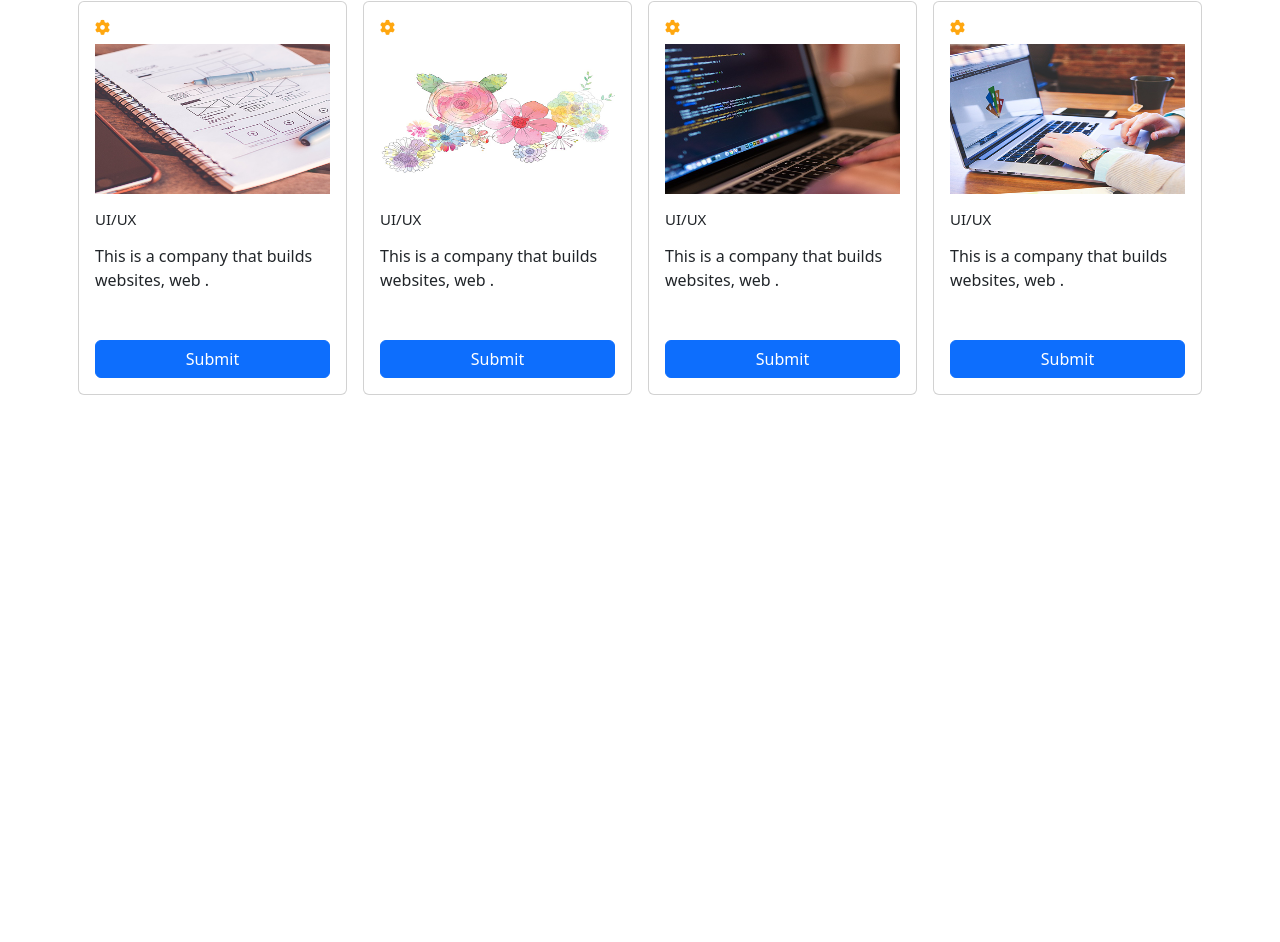
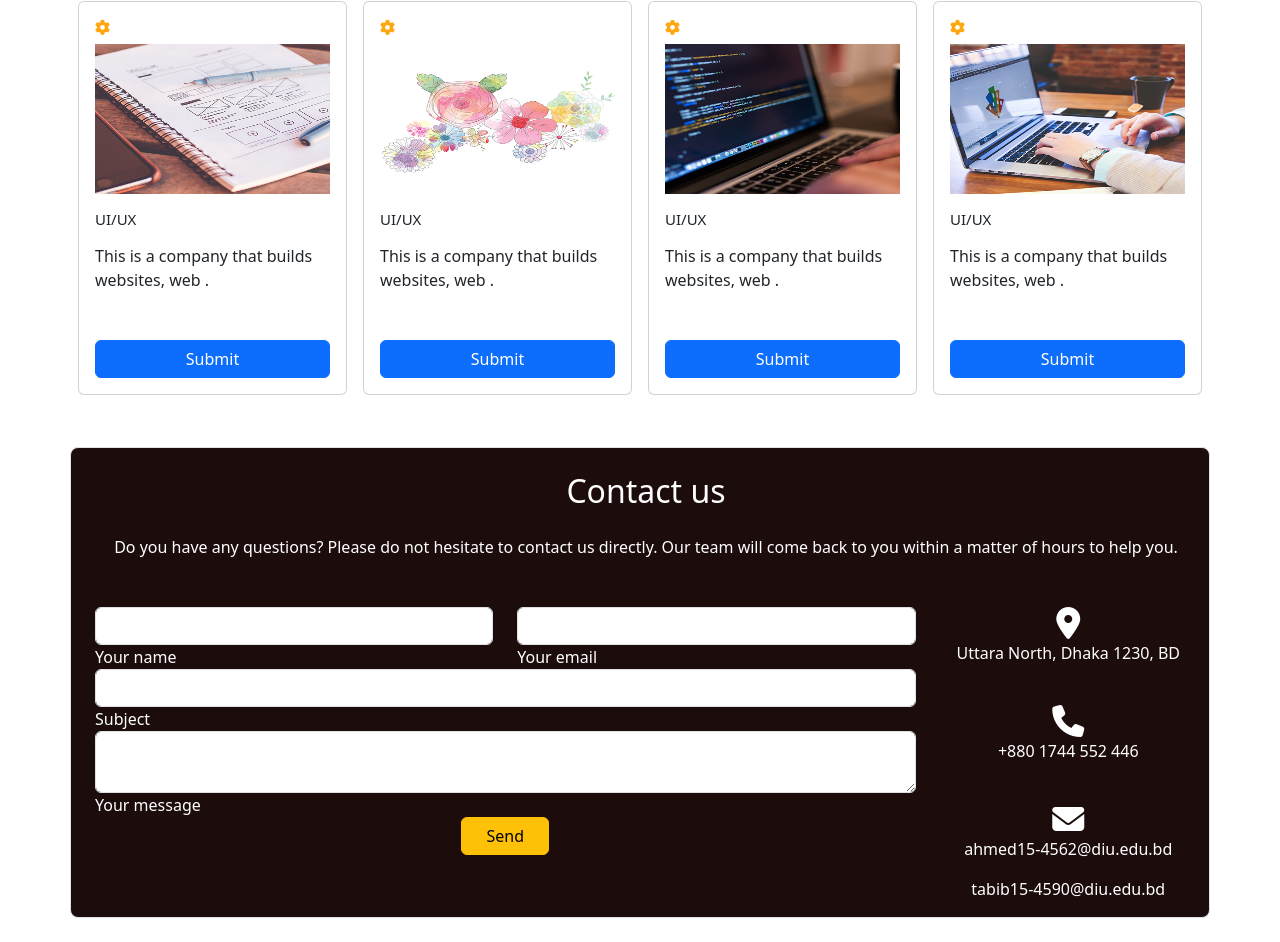
Before and after one commit to tabib-e-alahi/sp3-project, a plain HTML site: page index.html in a window 1280 px wide. Shown: the part 2105-3047 px from the top of the page. Before the commit the page ends 2552 px from the top, so only its background shows below. Drawn offline with nearby package versions, Linux system fonts and the light colour scheme.

Commit message:
contact us

```diff
--- a/index.html
+++ b/index.html
@@ -271,7 +271,7 @@
       </div>
 
       <!-- portfolio section  -->
-      <section class="mb-5 ">
+      <section class="mb-5">
         <div class="container mt-2">
           <div
             class="card card-block mb-2 mb-md-5 row col-sm-3 col-md-6 mx-auto card-heading-class"
@@ -284,7 +284,7 @@
           </div>
 
           <div class="row">
-            <div class="col-md-3 col-sm-6 my-div px-md-2 px-4 py-2 py-md-1 ">
+            <div class="col-md-3 col-sm-6 my-div px-md-2 px-4 py-2 py-md-1">
               <div class="card card-block p-3 my-card">
                 <h4 class="card-title text-right my-card-title">
                   <i class="fa-solid fa-gear"></i>
@@ -433,88 +433,6 @@
         </div>
       </section>
 
-      <!-- --------------------testimonial section --------------------- -->
-      <!-- <section class="pt-md-5 pt-3 mb-5">
-        <h1
-          class="my-5 text-center border border-lg rounded-3 w-50 w-md-25 mx-auto"
-        >
-          Testimonial
-        </h1>
-        <div class="row row-cols-1 row-cols-md-2 g-5 w-75 mx-auto">
-          <div class="col">
-            <div class="card p-3 card-shadow">
-              <div
-                class="d-flex flex-column flex-md-row align-items-center gap-3"
-              >
-                <img
-                  src="./images/client-1.jpg"
-                  class="card-img-top w-25"
-                  alt="..."
-                />
-                <div
-                  class="d-flex flex-column justify-content-center align-items-center justify-content-md-start align-items-md-start"
-                >
-                  <h5 class="card-title">Tabib E Alahi</h5>
-                  <p>Client</p>
-                </div>
-              </div>
-              <div class="mt-md-5 mt-2">
-                <p class="card-text testimonial-text">
-                  Lorem ipsum dolor sit amet consectetur adipisicing elit. Earum
-                  architecto rem ipsa voluptatum assumenda ut, amet facere vel
-                  quae fugiat dolore ratione non nobis iure debitis ea delectus
-                  nesciunt quibusdam libero voluptatibus repudiandae corrupti a
-                  sint molestias. Nemo, eaque quaerat. Lorem ipsum dolor sit
-                  amet consectetur adipisicing elit. Quaerat voluptates sit a
-                  quibusdam cupiditate, ex id nulla dolore rem unde aperiam
-                  omnis blanditiis! Nam ex inventore atque explicabo porro iusto
-                  cupiditate fuga? In velit consequatur officiis, pariatur eaque
-                  praesentium reprehenderit adipisci perferendis quae atque a
-                  repellat quibusdam libero veniam veritatis placeat fugiat
-                  illum suscipit aspernatur recusandae culpa ex molestiae porro!
-                </p>
-              </div>
-            </div>
-          </div>
-
-          <div class="col mt-5">
-            <div class="card p-3 card-shadow">
-              <div
-                class="d-flex flex-column flex-md-row align-items-center gap-3"
-              >
-                <img
-                  src="./images/client-1.jpg"
-                  class="card-img-top w-25"
-                  alt="..."
-                />
-                <div
-                  class="d-flex flex-column justify-content-center align-items-center justify-content-md-start align-items-md-start"
-                >
-                  <h5 class="card-title">Tanzim Ahmed</h5>
-                  <p>Client</p>
-                </div>
-              </div>
-              <div class="mt-md-5 mt-2">
-                <p class="card-text testimonial-text">
-                  Lorem ipsum dolor sit amet consectetur adipisicing elit. Earum
-                  architecto rem ipsa voluptatum assumenda ut, amet facere vel
-                  quae fugiat dolore ratione non nobis iure debitis ea delectus
-                  nesciunt quibusdam libero voluptatibus repudiandae corrupti a
-                  sint molestias. Nemo, eaque quaerat. Lorem ipsum dolor sit
-                  amet consectetur adipisicing elit. Quaerat voluptates sit a
-                  quibusdam cupiditate, ex id nulla dolore rem unde aperiam
-                  omnis blanditiis! Nam ex inventore atque explicabo porro iusto
-                  cupiditate fuga? In velit consequatur officiis, pariatur eaque
-                  praesentium reprehenderit adipisci perferendis quae atque a
-                  repellat quibusdam libero veniam veritatis placeat fugiat
-                  illum suscipit aspernatur recusandae culpa ex molestiae porro!
-                </p>
-              </div>
-            </div>
-          </div>
-        </div>
-      </section> -->
-      <!-- modal section =----------------------------=== -->
       <div
         class="modal fade"
         id="modalCentered"
@@ -575,36 +493,135 @@
         </div>
       </div>
 
-      <section></section>
+
+
+
+      <section>
+        <!--Section: Contact v.2-->
+        <section class="mb-4 container border border-lg rounded-3 my-bg-contact ps-md-4 text-white">
+          <!--Section heading-->
+          <h2 class="h1-responsive font-weight-bold text-center my-4">
+            Contact us
+          </h2>
+          <!--Section description-->
+          <p class="text-center w-responsive mx-auto mb-5">
+            Do you have any questions? Please do not hesitate to contact us
+            directly. Our team will come back to you within a matter of hours to
+            help you.
+          </p>
+
+          <div class="row">
+            <!--Grid column-->
+            <div class="col-md-9 mb-md-0 mb-5">
+              <form
+                id="contact-form"
+                name="contact-form"
+                action="mail.php"
+                method="POST"
+              >
+                <!--Grid row-->
+                <div class="row">
+                  <!--Grid column-->
+                  <div class="col-md-6">
+                    <div class="md-form mb-0">
+                      <input
+                        type="text"
+                        id="name"
+                        name="name"
+                        class="form-control"
+                      />
+                      <label for="name" class="">Your name</label>
+                    </div>
+                  </div>
+                  <!--Grid column-->
+
+                  <!--Grid column-->
+                  <div class="col-md-6">
+                    <div class="md-form mb-0">
+                      <input
+                        type="text"
+                        id="email"
+                        name="email"
+                        class="form-control"
+                      />
+                      <label for="email" class="">Your email</label>
+                    </div>
+                  </div>
+                  <!--Grid column-->
+                </div>
+                <!--Grid row-->
+
+                <!--Grid row-->
+                <div class="row">
+                  <div class="col-md-12">
+                    <div class="md-form mb-0">
+                      <input
+                        type="text"
+                        id="subject"
+                        name="subject"
+                        class="form-control"
+                      />
+                      <label for="subject" class="">Subject</label>
+                    </div>
+                  </div>
+                </div>
+                <!--Grid row-->
+
+                <!--Grid row-->
+                <div class="row">
+                  <!--Grid column-->
+                  <div class="col-md-12">
+                    <div class="md-form">
+                      <textarea
+                        type="text"
+                        id="message"
+                        name="message"
+                        rows="2"
+                        class="form-control md-textarea"
+                      ></textarea>
+                      <label for="message">Your message</label>
+                    </div>
+                  </div>
+                </div>
+                <!--Grid row-->
+              </form>
+
+              <div class="text-center text-md-left">
+                <a
+                  class="btn btn-warning px-4"
+                  >Send</a
+                >
+              </div>
+              <div class="status"></div>
+            </div>
+            <!--Grid column-->
+
+            <!--Grid column-->
+            <div class="col-md-3 text-center">
+              <ul class="list-unstyled mb-0">
+                <li>
+                  <i class="fas fa-map-marker-alt fa-2x"></i>
+                  <p>Uttara North, Dhaka 1230, BD</p>
+                </li>
+
+                <li>
+                  <i class="fas fa-phone mt-4 fa-2x"></i>
+                  <p>+880 1744 552 446</p>
+                </li>
+
+                <li>
+                  <i class="fas fa-envelope mt-4 fa-2x"></i>
+                  <p>ahmed15-4562@diu.edu.bd</p>
+                  <p>tabib15-4590@diu.edu.bd</p>
+
+                </li>
+              </ul>
+            </div>
+            <!--Grid column-->
+          </div>
+        </section>
+      </section>
     </main>
-
-    <!-- <section>
-      <div class="container">
-        <div class="card-columns">
-          <div class="card "> <img class="card-img-top" src="	https://placeimg.com/640/200/tech/1	" alt="Card image cap"> </div>
-          <div class="card "> <img class="card-img-top" src="	https://placeimg.com/400/480/tech/2	" alt="Card image cap"> </div>
-          <div class="card "> <img class="card-img-top" src="	https://placeimg.com/640/480/tech/3	" alt="Card image cap"> </div>
-          <div class="card "> <img class="card-img-top" src="	https://placeimg.com/500/300/tech/4	" alt="Card image cap"> </div>
-          <div class="card "> <img class="card-img-top" src="	https://placeimg.com/400/480/tech/5	" alt="Card image cap"> </div>
-          <div class="card "> <img class="card-img-top" src="	https://placeimg.com/640/200/tech/6" alt="Card image cap"> </div>
-          <div class="card "> <img class="card-img-top" src="	https://placeimg.com/600/500/tech/7" alt="Card image cap"> </div>
-          <div class="card "> <img class="card-img-top" src="	https://placeimg.com/600/500/tech/8" alt="Card image cap"> </div>
-          <div class="card "> <img class="card-img-top" src="	https://placeimg.com/200/450/tech/20" alt="Card image cap"> </div>
-          <div class="card "> <img class="card-img-top" src="	https://placeimg.com/640/480/tech/10" alt="Card image cap"> </div>
-          <div class="card "> <img class="card-img-top" src="	https://placeimg.com/640/480/tech/11" alt="Card image cap"> </div>
-          <div class="card "> <img class="card-img-top" src="	https://placeimg.com/200/400/tech/12" alt="Card image cap"> </div>
-          <div class="card "> <img class="card-img-top" src="	https://placeimg.com/640/480/tech/21" alt="Card image cap"> </div>
-          <div class="card "> <img class="card-img-top" src="	https://placeimg.com/640/480/tech/14" alt="Card image cap"> </div>
-          <div class="card "> <img class="card-img-top" src="	https://placeimg.com/400/200/tech/15" alt="Card image cap"> </div>
-          <div class="card "> <img class="card-img-top" src="	https://placeimg.com/300/300/tech/16" alt="Card image cap"> </div>
-          <div class="card "> <img class="card-img-top" src="	https://placeimg.com/300/300/tech/17" alt="Card image cap"> </div>
-          <div class="card "> <img class="card-img-top" src="	https://placeimg.com/400/480/tech/18" alt="Card image cap"> </div>
-          <div class="card "> <img class="card-img-top" src="	https://placeimg.com/300/400/tech/19" alt="Card image cap"> </div>
-          <div class="card "> <img class="card-img-top" src="	https://placeimg.com/400/300/tech/20" alt="Card image cap"> </div>
-
-        </div>
-      </div>
-    </section> -->
 
     <!-- bootstrap js file  -->
     <script
--- a/style.css
+++ b/style.css
@@ -1,46 +1,42 @@
-html{
+html {
   scroll-behavior: smooth;
 }
 
-
 /*================ header styles ------------------ */
-.bg-class{
+.bg-class {
   background-image: url("./images/hero-bg.png");
-
 }
-.my-header-banner-title{
-    font-family:Verdana, Geneva, Tahoma, sans-serif;
+.my-header-banner-title {
+  font-family: Verdana, Geneva, Tahoma, sans-serif;
   font-size: 70px;
   font-weight: 900;
   color: #f60;
 }
 
-.my-header-description{
+.my-header-description {
   font-weight: 600;
-    font-family: var(--e-global-typography-accent-font-family ),Sans-serif;
+  font-family: var(--e-global-typography-accent-font-family), Sans-serif;
 }
 
-.my-nav-items:hover{
+.my-nav-items:hover {
   font-size: 25px;
   color: rgb(231, 115, 115);
-
 }
-.my-nav:hover{
+.my-nav:hover {
   font-size: 20px;
   padding: 5px 15px;
   box-shadow: 0px 0px 0px 1px royalblue;
 }
 
-.card-shadow{
-    box-shadow:0px 0px 15px 0px rgb(4, 4, 4);
+.card-shadow {
+  box-shadow: 0px 0px 15px 0px rgb(4, 4, 4);
 }
-
 
 /* portfolio styles ------------------------------------------ */
 
 /* testimonial  */
 
-.testimonial-text{
+.testimonial-text {
   text-align: justify;
 }
 /* {
@@ -49,57 +45,54 @@ html{
 
 /* testing files  */
 
-.my-img{
-    height:150px;
-    width:100%;
+.my-img {
+  height: 150px;
+  width: 100%;
 }
 
-.card-heading-class:hover{
+.card-heading-class:hover {
   background-color: rgb(200, 161, 89);
 }
-.my-card{
-    background-color: #F290C2;
-    transition:0.5s;
-    cursor:pointer;
+.my-card {
+  background-color: #f290c2;
+  transition: 0.5s;
+  cursor: pointer;
 }
 
-
-
-
-  .my-card-title{
-    font-size:15px;
-    transition:1s;
-    cursor:pointer;
+.my-card-title {
+  font-size: 15px;
+  transition: 1s;
+  cursor: pointer;
 }
-  .my-card-title i{
-    font-size:15px;
-    transition:1s;
-    cursor:pointer;
-    color:#ffa710
+.my-card-title i {
+  font-size: 15px;
+  transition: 1s;
+  cursor: pointer;
+  color: #ffa710;
 }
-  .my-card-title i:hover{
+.my-card-title i:hover {
   transform: scale(1.25) rotate(100deg);
-    color:#18d4ca;
-
+  color: #18d4ca;
 }
-  .my-card:hover{
+.my-card:hover {
   transform: scale(1.05);
-    box-shadow: 10px 10px 15px rgba(0,0,0,0.3);
+  box-shadow: 10px 10px 15px rgba(0, 0, 0, 0.3);
 }
-  .my-card-text{
-    height:80px;
+.my-card-text {
+  height: 80px;
 }
 
-  .my-card::before, .my-card::after {
+.my-card::before,
+.my-card::after {
   position: absolute;
   top: 0;
   right: 0;
   bottom: 0;
   left: 0;
   transform: scale3d(0, 0, 1);
-    transition: transform .3s ease-out 0s;
+  transition: transform 0.3s ease-out 0s;
   background: rgba(255, 255, 255, 0.1);
-    content: '';
+  content: "";
   pointer-events: none;
 }
 .my-card::before {
@@ -108,46 +101,15 @@ html{
 .my-card::after {
   transform-origin: right bottom;
 }
-  .my-card:hover::before, .my-card:hover::after, .my-card:focus::before, .my-card:focus::after {
+.my-card:hover::before,
+.my-card:hover::after,
+.my-card:focus::before,
+.my-card:focus::after {
   transform: scale3d(1, 1, 1);
 }
 
 /* end here  */
 
-  /* new test files  */
-  /* body {
-    padding: 2em;
+.my-bg-contact {
+  background-color:rgb(28, 12, 12);
 }
-  .card {
-    border: none;
-  }
-  img,
-  .card-img-top {
-    border-radius: 0em;
-  }
-
-  @media (min-width: 576px) {
-    .card-columns {
-      column-count: 2;
-    }
-  }
-
-  @media (min-width: 768px) {
-    .card-columns {
-      column-count: 3;
-    }
-  }
-
-  @media (min-width: 992px) {
-    .card-columns {
-      column-count: 4;
-    }
-  }
-
-  @media (min-width: 1200px) {
-    .card-columns {
-      column-count: 5;
-    }
-  } */
-
-  /* end here  */
```
Lines whose indentation alone changed are shown as unchanged.
